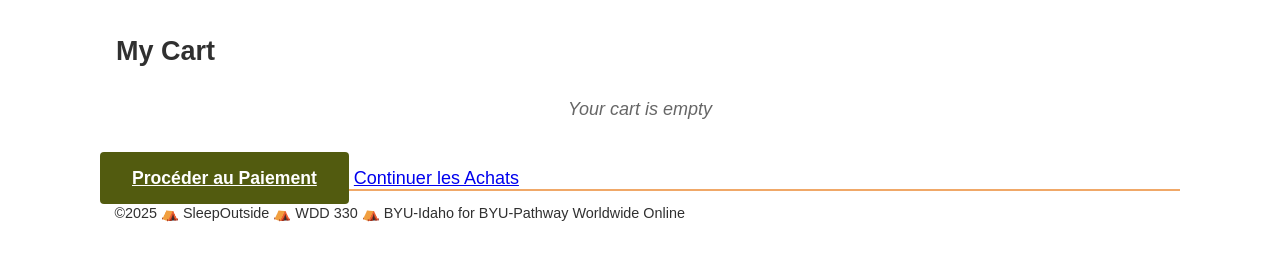
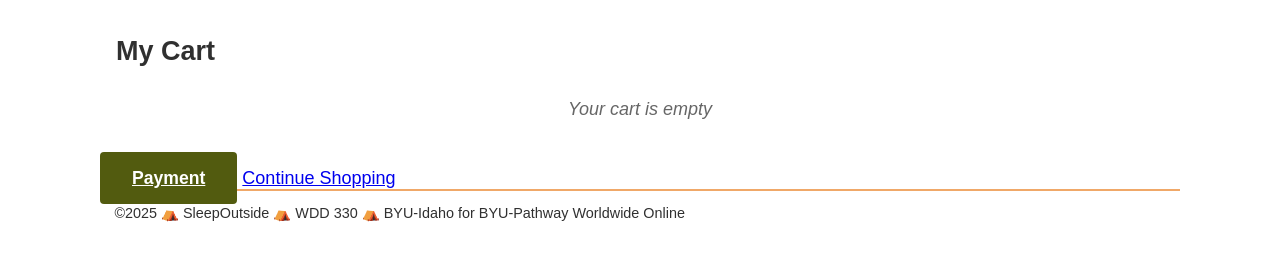
Before and after one commit to donaldpolidor/wdd--330, a website: page src/cart/index.html in a window 1280 px wide. Shown: the part 90-350 px from the top of the page. Drawn offline with Linux system fonts and the light colour scheme.

```diff
--- a/src/cart/index.html
+++ b/src/cart/index.html
@@ -56,10 +56,10 @@
         </ul>
       </section>
 
-      <!-- Après l'affichage du panier -->
+      <!-- After displaying the shopping cart -->
 <div class="cart-actions">
-    <a href="../checkout/index.html" class="btn-primary">Procéder au Paiement</a>
-    <a href="../product-listing/index.html" class="btn-secondary">Continuer les Achats</a>
+    <a href="../checkout/index.html" class="btn-primary">Payment</a>
+    <a href="product-listing/index.html" class="btn-secondary">Continue Shopping</a>
 </div>
     </main>
 
```
